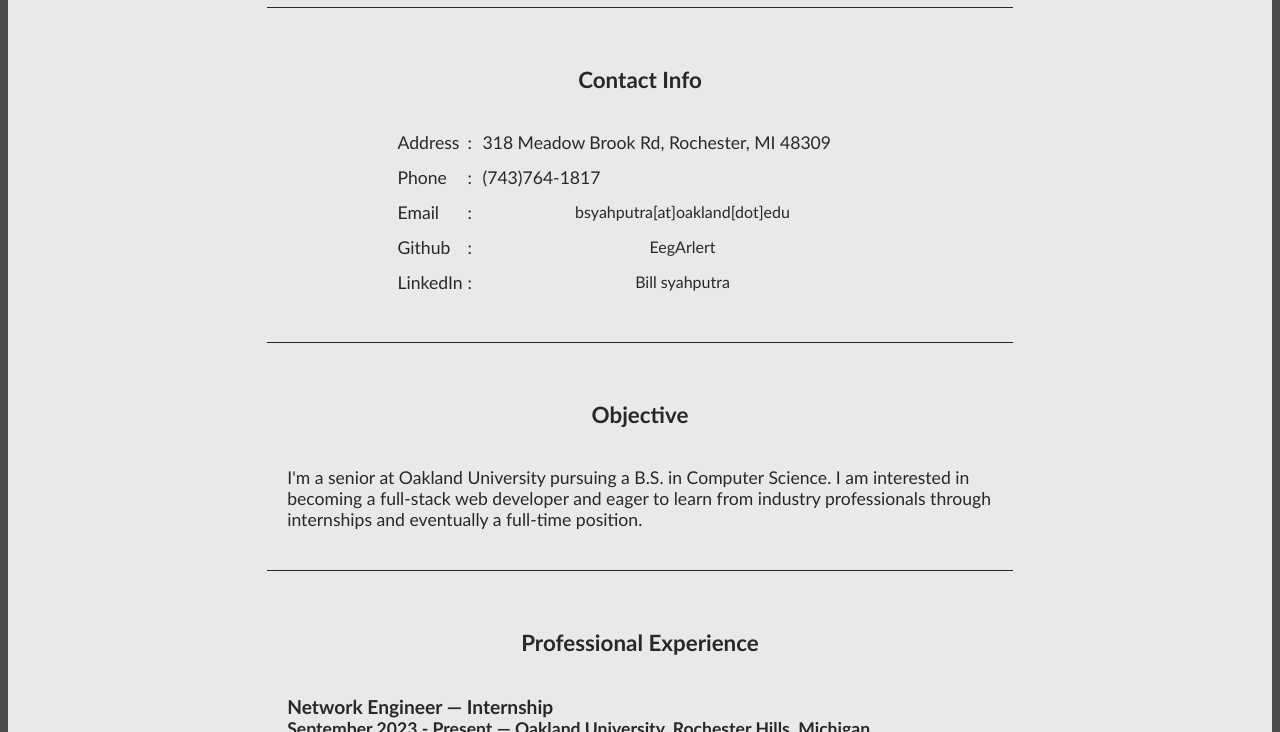
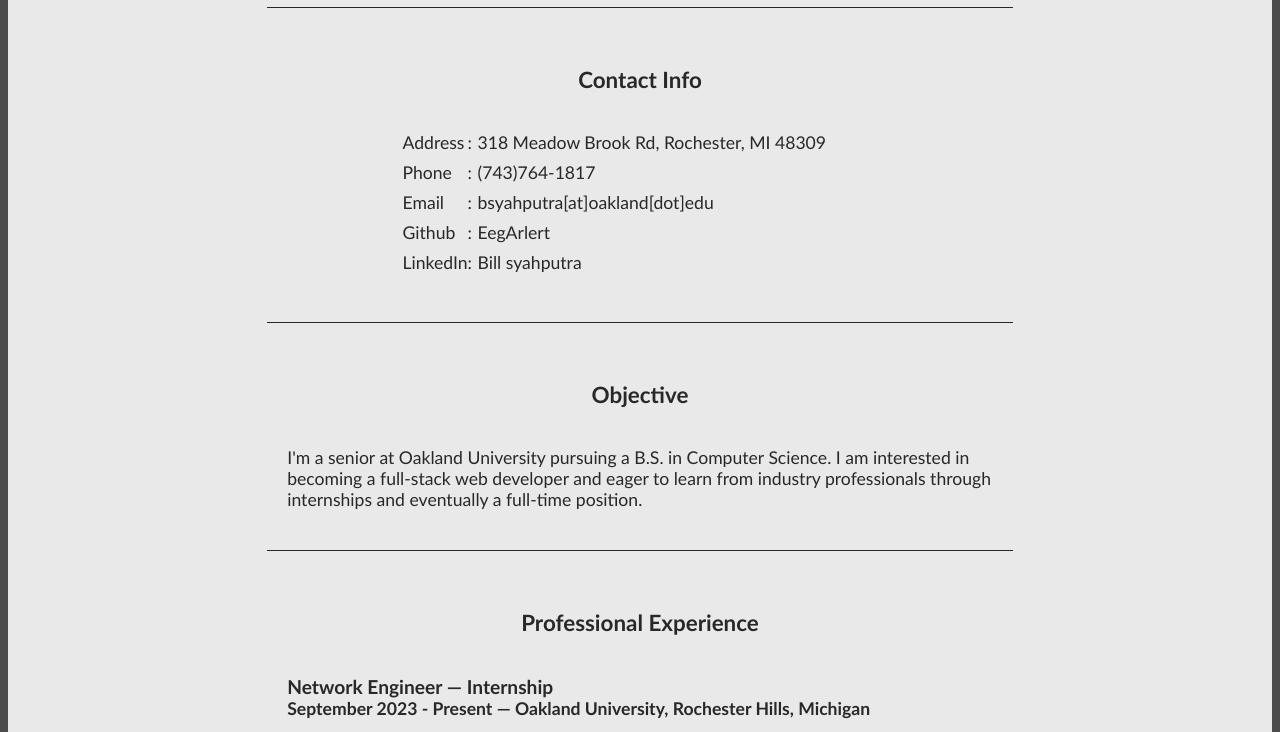
Before and after one commit to EegArlert/BillSyahputra_hw2TH_csi3150_fs2024, a plain HTML site: page pages/my_resume.html in a window 1280 px wide. Shown: the part 319-1051 px from the top of the page. Drawn offline with Linux system fonts and the light colour scheme.

Commit message:
fixing styling error on anchor tag. Adjust font size to ensure uniformity across pages

```diff
--- a/style/index.css
+++ b/style/index.css
@@ -1,11 +1,12 @@
 :root {
     font-family: Calibri, 'Trebuchet MS', sans-serif;
     --anchor-font-size-link: 1.2rem;
-    --font-size: 1rem;
+    --font-size: 1.1rem;
 }
 
 a {
     color: rgba(0, 0, 0, 0.83);
+    font-size: var(--font-size);
     text-decoration: none;
     display: inline-block;
     width: 100%;
--- a/style/my_fun_facts.css
+++ b/style/my_fun_facts.css
@@ -1,11 +1,12 @@
 :root {
     font-family: Calibri, 'Trebuchet MS', sans-serif;
     --anchor-font-size-link: 1.2rem;
-    --font-size: 1rem;
+    --font-size: 1.1rem;
 }
 
 a {
     color: rgba(0, 0, 0, 0.83);
+    font-size: var(--font-size);
     text-decoration: none;
     display: inline-block;
     width: 100%;
--- a/style/my_resume.css
+++ b/style/my_resume.css
@@ -1,15 +1,17 @@
 :root {
     font-family: Calibri, 'Trebuchet MS', sans-serif;
     --anchor-font-size-link: 1.2rem;
-    --font-size: 1rem;
+    --font-size: 1.1rem;
 }
 
 a {
     color: rgba(0, 0, 0, 0.83);
+    font-size: var(--font-size);
     text-decoration: none;
     display: inline-block;
     width: 100%;
     height: 100%;
+    text-align: start;
 }
 
 /* reset basic styling */
@@ -146,7 +148,7 @@
 main h4,
 main h5,
 main li {
-    font-size: 1.1rem;
+    font-size: var(--font-size);
     margin: 0;
     padding: 0;
     text-align: start;
@@ -184,8 +186,6 @@
     display: grid;
     grid-template-columns: 65px 10px 400px;
     grid-template-rows: repeat(5, 30px);
-    gap: 5px;
-    justify-items: start;
 }
 
 main .professional-experience h4 {
```
